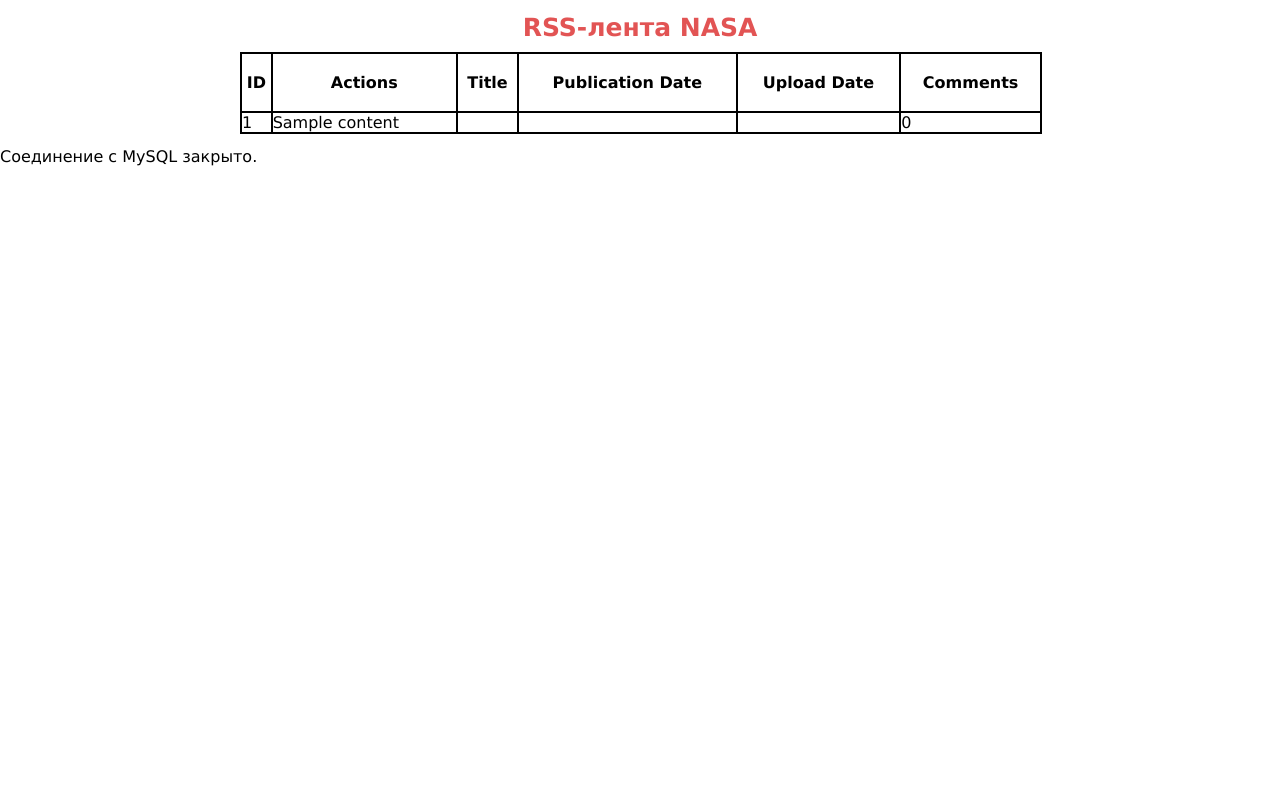
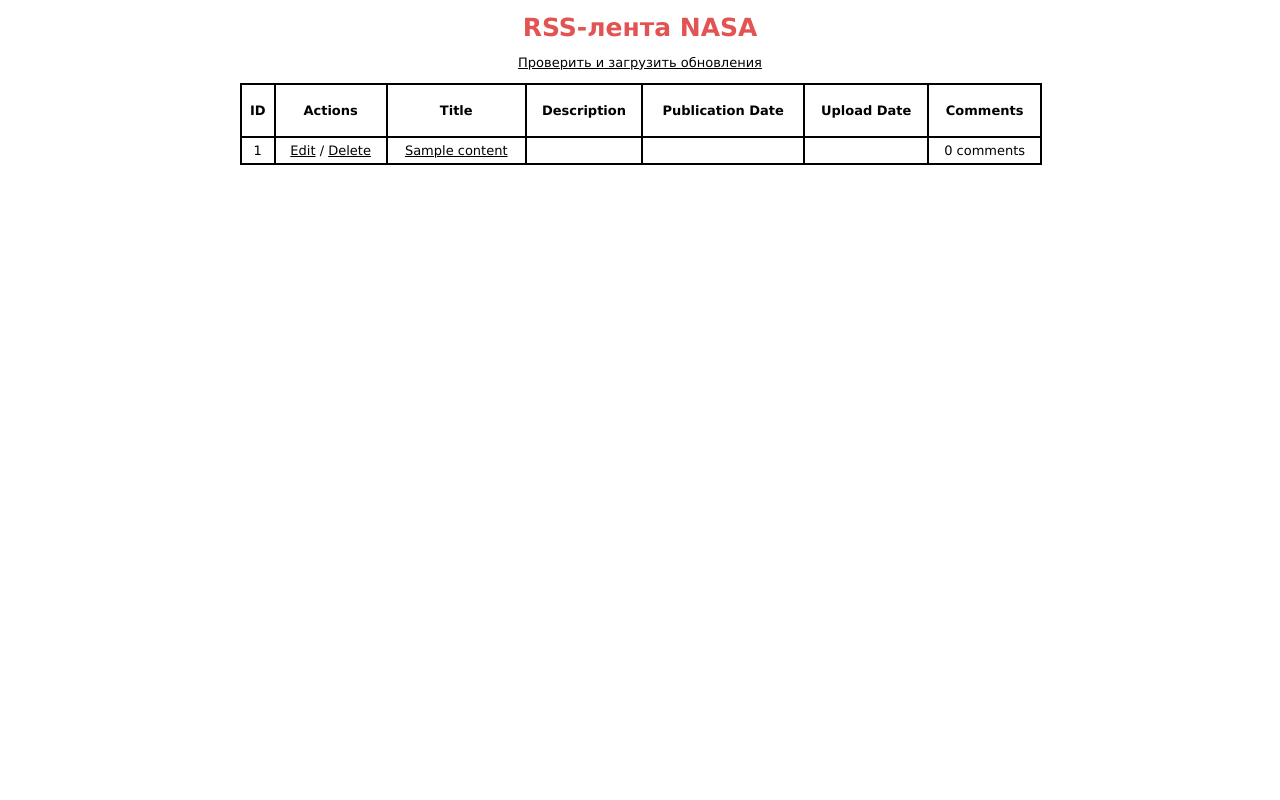
Before and after one commit to Sinkaiya/nasaparser, a PHP site: page /views/table.php in a window 1280 px wide. Run offline with PHP 8.4, Linux system fonts and the light colour scheme; tables that the repository leaves empty hold one stand-in row (values such as "Sample post"); data that the repository does not hold is empty.

Commit message:
Table view improved. DB and table update added.

```diff
--- a/css/style.css
+++ b/css/style.css
@@ -5,6 +5,7 @@
     padding: 0;
     height: 100%;
     font-family: Verdana, sans-serif;
+    font-size: 13px;
 }
 
 body {
@@ -44,6 +45,19 @@
     min-height: 80px;
     vertical-align: middle;
     border: 1px solid black;
+
+    padding: 5px;
+}
+
+.centercell {
+    display: table-cell;
+    width: auto;
+    height: 100%;
+    min-height: 80px;
+    vertical-align: middle;
+    border: 1px solid black;
+    text-align: center;
+    padding: 5px;
 }
 
 .headercell {
@@ -55,6 +69,7 @@
     font-weight: bold;
     border: 1px solid black;
     text-align: center;
+    padding: 5px;
 }
 
 /*Content (including links) properties*/
--- a/index.php
+++ b/index.php
@@ -1,4 +1,4 @@
 <?php
 require_once ('common.php');
 
-$titles = new dbupload();
+require_once ('views/table.php');
--- a/lib/db.php
+++ b/lib/db.php
@@ -35,7 +35,7 @@
     public function __destruct()
     {
         $this->link->close();
-        echo 'Соединение с MySQL закрыто.';
+        //echo 'Соединение с MySQL закрыто.';
     }
 
     public function query($q)
--- a/lib/dbupload.php
+++ b/lib/dbupload.php
@@ -3,7 +3,6 @@
 
 class dbupload
 {
-
 	private $rss;
 	private $connection;
 
--- a/lib/fillTheTable.php
+++ b/lib/fillTheTable.php
@@ -9,7 +9,7 @@
 	public function __construct()
 	{
 		$this->connection = new db('localhost', 'root', 'kongamato', 'nasa');
-		$query = $this->connection->query ("SELECT * FROM content ORDER BY id DESC");
+		$query = $this->connection->query ("SELECT * FROM content");
 		$data = array();
 		while ($row = mysqli_fetch_assoc ($query))
 			{
@@ -18,12 +18,13 @@
 		foreach ($data as $item => $note)
 		{
 			echo '<div class="row">';
-			echo '<div class="cell">' . $note['id'] . '</div>';
-			echo '<div class="cell">' . $note['title'] . '</div>';
+			echo '<div class="centercell">' . $note['id'] . '</div>';
+			echo '<div class="centercell"><a href="edit.php">Edit</a> / <a href="edit.php">Delete</a></div>';
+			echo '<div class="centercell"><a href="' . $note['image_url'] . '"> ' . $note['title'] . '</a> ' . '</div>';
 			echo '<div class="cell">' . $note['description'] . '</div>';
-			echo '<div class="cell">' . $note['publication_date'] . '</div>';
-			echo '<div class="cell">' . $note['upload_date'] . '</div>';
-			echo '<div class="cell">0</div>';
+			echo '<div class="centercell">' . $note['publication_date'] . '</div>';
+			echo '<div class="centercell">' . $note['upload_date'] . '</div>';
+			echo '<div class="centercell">0 comments</div>';
 			echo '</div>';
 		}
 	}
--- /dev/null
+++ b/lib/update.php
@@ -0,0 +1,6 @@
+<?php
+require_once ('../common.php');
+
+$checkForUpdates = new dbupload;
+
+header("Location: ../views/table.php");
--- a/views/table.php
+++ b/views/table.php
@@ -4,7 +4,7 @@
     <meta charset="utf-8">
     <link rel="stylesheet" href="../css/style.css">
     <title>
-
+        RSS-лента NASA
     </title>
 </head>
 <body>
@@ -12,6 +12,9 @@
         <div class="center">
             <h2>RSS-лента NASA</h2>
         </div>
+        <p class="center">
+            <a href="../lib/update.php">Проверить и загрузить обновления</a>
+        </p>
         <div class="table">
 		    <div class="row">
                 <div class="headercell">
@@ -22,6 +25,9 @@
                 </div>
                 <div class="headercell">
                     Title
+                </div>
+                <div class="headercell">
+                    Description
                 </div>
                 <div class="headercell">
                     Publication Date
```
